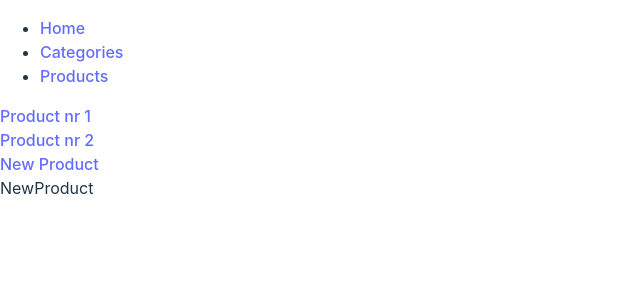
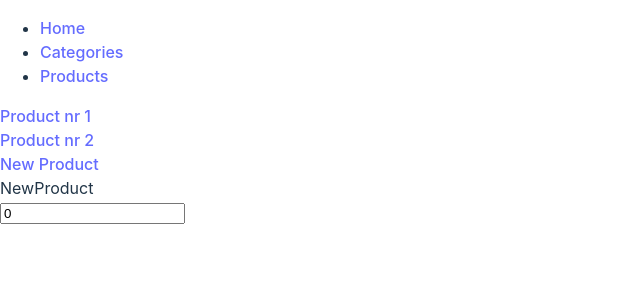
Before and after one commit to Murariu-Gabriel/Learning-React-Router, a React (Vite) app: page /productsPage/new in a window 1280 px wide. Shown: the top 300 px of the page, without its empty margins (0-640 px from the left). Built offline with nearby package versions, Linux system fonts and the light colour scheme.

Commit message:
Learned about useSearchParams and useLocation

```diff
--- a/src/App.jsx
+++ b/src/App.jsx
@@ -1,15 +1,13 @@
 import Dashboard from "./Pages/Dashboard"
 import Categories from "./Pages/Categories"
-import ProductsPage from "./Pages/ProductsPage"
-import Product from "./Pages/Product"
-import NewProduct from "./Pages/NewProduct"
 import NotFound from "./Pages/NotFound"
-import { Link, Route, Routes, NavLink } from "react-router-dom"
-import ProductLayout from "./Productlayout"
+import { Link, Route, Routes, NavLink, useLocation } from "react-router-dom"
+
 import ProductsRoutes from "./ProductsRoutes"
 
 function App() {
-
+  const location = useLocation()
+  console.log(location)
   return (
     <>
       {/* <Routes
@@ -25,7 +23,7 @@ function App() {
             // style={({ isActive }) =>{
             //   return isActive ? {color: "red"} : {}
             // }}
-            to="/">
+            to="/" >
 
               {/* {({ isActive }) => {
                 return isActive ? "Active Home" : "Home"
--- a/src/Pages/NotFound.jsx
+++ b/src/Pages/NotFound.jsx
@@ -7,7 +7,7 @@ const navigate = useNavigate()
 useEffect(() => {
 
   setTimeout(() => {
-    navigate("/")
+    navigate("/", {state: "error not found"})
   }, 2000)
 
 }, [])
--- a/src/ProductLayout.jsx
+++ b/src/ProductLayout.jsx
@@ -1,6 +1,9 @@
-import { Link, Outlet } from "react-router-dom"
+import { Link, Outlet, useSearchParams } from "react-router-dom"
 
 const ProductLayout = () => {
+  const [searchParams, setSearchParams] = useSearchParams({search: 0})
+  const number = searchParams.get("search")
+
   return (
     <>
       <Link to="/productsPage/1">Product nr 1</Link>
@@ -9,6 +12,10 @@ const ProductLayout = () => {
       <br />
       <Link to="/productsPage/new">New Product</Link>
       <Outlet context={{logic: "SomeFunction"}}/>
+      <input type="number"
+      value={number}
+      onChange = {e => setSearchParams({search: e.target.value})}
+      />
     </>
   )
 }
```
Also changed, not shown: 1 other file (tests, documents, lock files or other folders).
